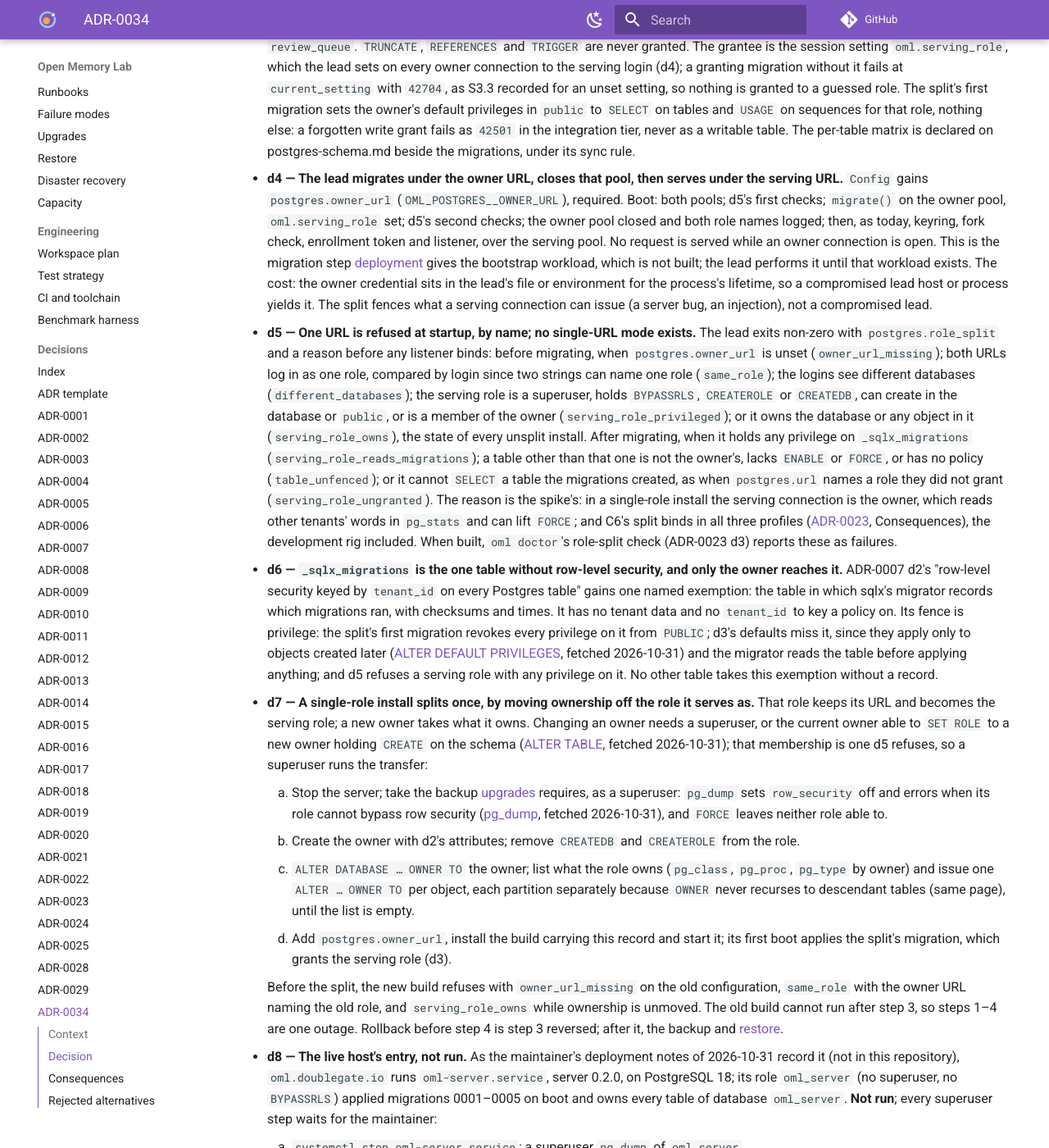
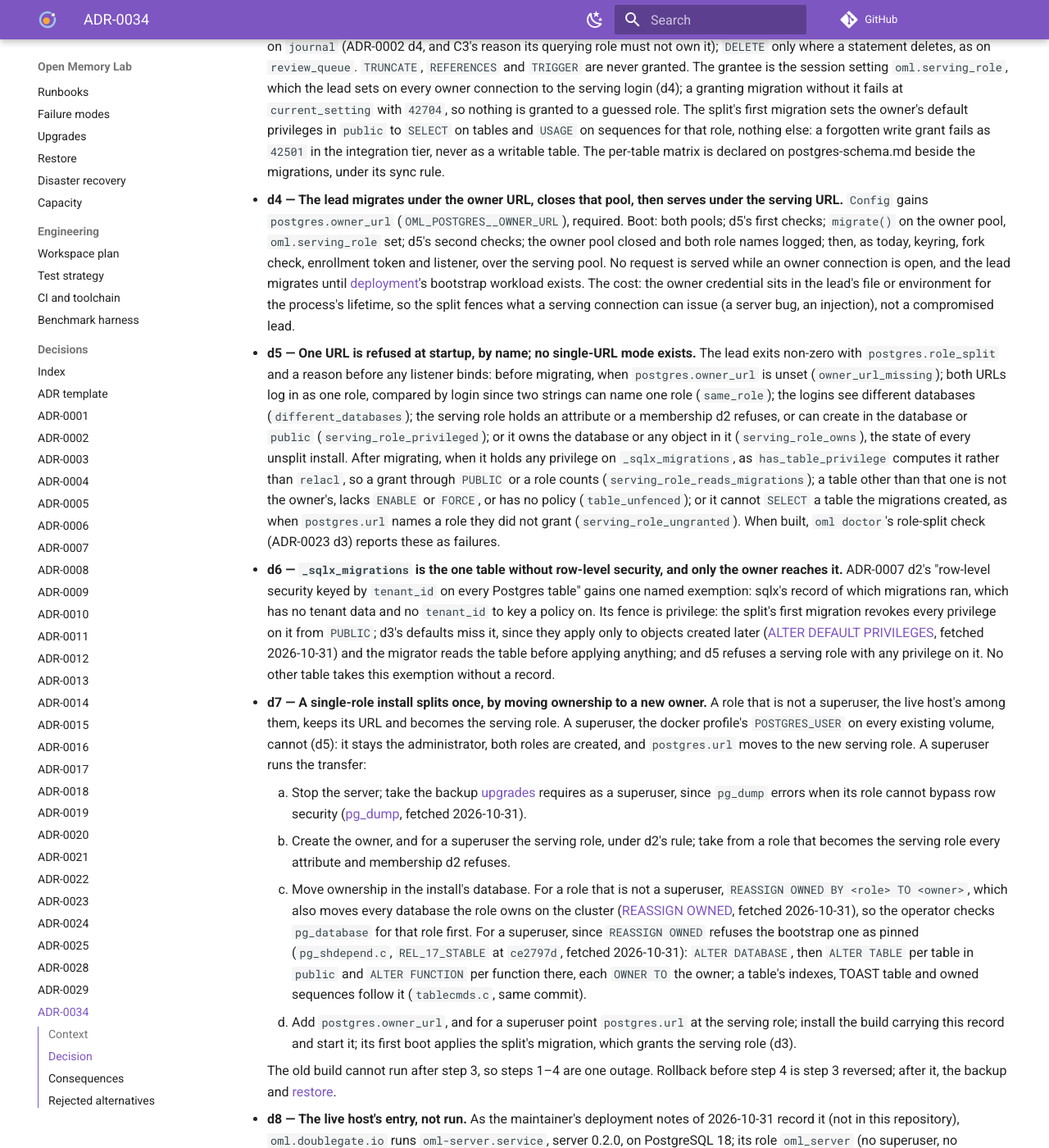
Before and after one commit to e8kor/open-memory-lab, an MkDocs documentation site: the page built from docs/adr/ADR-0034-the-lead-serves-as-a-role-that-owns-nothing.md, in a window 1280 px wide and 1400 px high, scrolled down 1308 px. Shown: the whole window at 82% size. Built offline with MkDocs 1.6.1 and Material for MkDocs 9.7.7, drawn with Linux system fonts in a browser that asks for light colours; comment, search, counter and statistics services are not loaded; some of the changed text lies outside the part shown.

Commit message:
ADR-0034 keeps both EXPLAIN estimate checks recorded and open, holds the serving role to LOGIN alone with no membership, moves ownership with REASSIGN OWNED or per table for a superuser such as the docker profile's, runs every Postgres suite through a minted role pair, and lands the split in one change whose check is CI's test, demo and compose jobs
Review of the proposal found that the record called RECORDED_FAILURES empty after the split while spike 3 at a7a5d08 keeps S3.4/owner/estimate and reads PostgreSQL's source as giving the serving role the same leaking estimate, so its checks and FR-44's exit could not be met; that its role fence missed REPLICATION and predefined-role membership; that its per-object ALTER OWNER procedure fails on linked sequences, indexes, row types and the bootstrap superuser; that its build steps could not land separately; and that the existing suites, the docker profile and the PoC instructions had no path. The maintainer's decisions of 2026-10-31 stand: FORCE fences table reads, the split fences pg_stats and DDL, and _sqlx_migrations is ADR-0007 d2's one exemption.

```diff
--- a/docs/adr/ADR-0034-the-lead-serves-as-a-role-that-owns-nothing.md
+++ b/docs/adr/ADR-0034-the-lead-serves-as-a-role-that-owns-nothing.md
@@ -27,7 +27,7 @@
 - The split is not built. `oml-server-lead` connects one `PgStore` to `postgres.url`, runs
   `migrate()` on it and serves over the same pool (`crates/bins/oml-server-lead/src/main.rs`); its
   `Config` has no `postgres.owner_url`, the key [configuration](../operations/configuration.md)
-  declares. A v0.2.0 lead left its one role owning all 12 tables of a throwaway database.
+  declares.
 - sqlx's migrator creates `_sqlx_migrations` with no row-level security and no policy. It holds no
   tenant data and no `tenant_id`, and ADR-0007 d2 exempts no table.
 
@@ -36,22 +36,25 @@
 
 ## Decision
 
-- **d1 — `FORCE` fences table reads; the split fences statistics and DDL.** `FORCE` stays on every
+- **d1 — `FORCE` fences table reads; the split fences `pg_stats` and DDL.** `FORCE` stays on every
   table but `_sqlx_migrations` (d6) and is held to what S3.1 showed: the owner's table reads are
   filtered. The owner's `pg_stats` view and DDL are kept from workloads by d2–d5, since no
-  request is served as the owner. ADR-0007 d2 needs no amendment for this; security.md's wording
-  changes at acceptance (Consequences). Not closed here: catalog statistics outside `pg_stats`,
-  such as row estimates and `pg_class.reltuples`, which S3.4 sent to M6's security pass.
+  request is served as the owner. Not closed here: EXPLAIN's row estimate, which follows the same
+  statistics for every role the policy binds (S3.4's reading of PostgreSQL's source, unmeasured
+  for the serving role until `rls-spike` runs), so no split closes it; it stays the spike's open
+  finding against ADR-0007 d4 and security.md's STRIDE row, ADR amendment needed, awaiting the
+  maintainer (d10). Nor `pg_class.reltuples`, an S3.4 observation for M6.
 
 - **d2 — Two roles: an owner that owns everything, a serving role that owns nothing.** The operator
   names them; this repository's payloads call them `oml_owner` and `oml_server`, the name
-  [postgres-schema](../data/postgres-schema.md) already gives the server's role. Neither is a
-  superuser or holds `BYPASSRLS`, `CREATEROLE` or `CREATEDB`. The **owner** logs in through
-  `postgres.owner_url`, owns the database, everything in `public` and `_sqlx_migrations`, and runs
-  every migration. The **serving role** logs in through `postgres.url`; it owns nothing, is not a
-  member of the owner, has no `CREATE` on the database or on `public`, and holds `CONNECT`, `USAGE`
-  on `public` and d3's table privileges only. The server reads no role name from configuration:
-  each is the `current_user` of its URL's login.
+  [postgres-schema](../data/postgres-schema.md) already gives the server's role. Each holds no
+  attribute but `LOGIN`: `rolsuper`, `rolcreatedb`, `rolcreaterole`, `rolreplication` and
+  `rolbypassrls` are all false. The **owner** logs in through `postgres.owner_url`, owns the
+  database, everything in `public` and `_sqlx_migrations`, and runs every migration. The **serving
+  role** logs in through `postgres.url`; it owns nothing, is a member of no role (no
+  `pg_auth_members` row has it as `member`), has no `CREATE` on the database or on `public`, and
+  holds `CONNECT`, `USAGE` on `public` and d3's table privileges only. The server reads no role
+  name from configuration: each is the `current_user` of its URL's login.
 
 - **d3 — The serving role holds only the DML its statements use; a new table is read-only to it
   until its migration names its writes.** The migration that creates a table grants, in the same
@@ -60,10 +63,10 @@
   statement deletes, as on `review_queue`. `TRUNCATE`, `REFERENCES` and `TRIGGER` are never
   granted. The grantee is the session setting `oml.serving_role`, which the lead sets on every
   owner connection to the serving login (d4); a granting migration without it fails at
-  `current_setting` with `42704`, as S3.3 recorded for an unset setting, so nothing is granted to
-  a guessed role. The split's first migration sets the owner's default privileges in `public` to
-  `SELECT` on tables and `USAGE` on sequences for that role, nothing else: a forgotten write grant
-  fails as `42501` in the integration tier, never as a writable table. The per-table matrix is
+  `current_setting` with `42704`, so nothing is granted to a guessed role. The split's first
+  migration sets the owner's default privileges in `public` to `SELECT` on tables and `USAGE` on
+  sequences for that role, nothing else: a forgotten write grant fails as `42501` in the
+  integration tier, never as a writable table. The per-table matrix is
   declared on postgres-schema.md beside the migrations, under its sync rule.
 
 - **d4 — The lead migrates under the owner URL, closes that pool, then serves under the serving
@@ -71,59 +74,59 @@
   pools; d5's first checks; `migrate()` on the owner pool, `oml.serving_role` set; d5's second
   checks; the owner pool closed and both role names logged; then, as today, keyring, fork check,
   enrollment token and listener, over the serving pool. No request is served while an owner
-  connection is open. This is the migration step [deployment](../operations/deployment.md) gives
-  the bootstrap workload, which is not built; the lead performs it until that workload exists. The
-  cost: the owner credential sits in the lead's file or environment for the process's lifetime,
-  so a compromised lead host or process yields it. The split fences what a serving connection can
-  issue (a server bug, an injection), not a compromised lead.
+  connection is open, and the lead migrates until [deployment](../operations/deployment.md)'s
+  bootstrap workload exists. The cost: the owner credential sits in the lead's file or
+  environment for the process's lifetime, so the split fences what a serving connection can issue
+  (a server bug, an injection), not a compromised lead.
 
 - **d5 — One URL is refused at startup, by name; no single-URL mode exists.** The lead exits
   non-zero with `postgres.role_split` and a reason before any listener binds: before migrating,
   when `postgres.owner_url` is unset (`owner_url_missing`); both URLs log in as one role,
   compared by login since two strings can name one role (`same_role`); the logins see different
-  databases (`different_databases`); the serving role is a superuser, holds `BYPASSRLS`,
-  `CREATEROLE` or `CREATEDB`, can create in the database or `public`, or is a member of the owner
-  (`serving_role_privileged`); or it owns the
+  databases (`different_databases`); the serving role holds an attribute or a membership d2
+  refuses, or can create in the database or `public` (`serving_role_privileged`); or it owns the
   database or any object in it (`serving_role_owns`), the state of every unsplit install. After
-  migrating, when it holds any privilege on `_sqlx_migrations` (`serving_role_reads_migrations`);
-  a table other than that one is not the owner's, lacks `ENABLE` or `FORCE`, or has no policy
-  (`table_unfenced`); or it cannot `SELECT` a table the migrations created, as when `postgres.url`
-  names a role they did not grant (`serving_role_ungranted`). The reason is the spike's: in a
-  single-role install the serving connection is the owner, which reads other tenants' words in
-  `pg_stats` and can lift `FORCE`; and C6's split binds in all three profiles
-  ([ADR-0023](ADR-0023-install-profiles-and-cluster-mode.md), Consequences), the development rig
-  included. When built, `oml doctor`'s role-split check (ADR-0023 d3) reports these as failures.
+  migrating, when it holds any privilege on `_sqlx_migrations`, as `has_table_privilege` computes
+  it rather than `relacl`, so a grant through `PUBLIC` or a role counts
+  (`serving_role_reads_migrations`); a table other than that one is not the owner's, lacks
+  `ENABLE` or `FORCE`, or has no policy (`table_unfenced`); or it cannot `SELECT` a table the
+  migrations created, as when `postgres.url` names a role they did not grant
+  (`serving_role_ungranted`). When built, `oml doctor`'s
+  role-split check (ADR-0023 d3) reports these as failures.
 
 - **d6 — `_sqlx_migrations` is the one table without row-level security, and only the owner
   reaches it.** ADR-0007 d2's "row-level security keyed by `tenant_id` on every Postgres table"
-  gains one named exemption: the table in which sqlx's migrator records which migrations ran, with
-  checksums and times. It has no tenant data and no `tenant_id` to key a policy on. Its fence is
-  privilege: the split's first migration revokes every privilege on it from `PUBLIC`; d3's
-  defaults miss it, since they apply only to objects created later
-  ([ALTER DEFAULT PRIVILEGES](https://www.postgresql.org/docs/17/sql-alterdefaultprivileges.html),
+  gains one named exemption: sqlx's record of which migrations ran, which has no tenant data and
+  no `tenant_id` to key a policy on. Its fence is privilege: the split's first migration revokes
+  every privilege on it from `PUBLIC`; d3's defaults miss it, since they apply only to objects
+  created later ([ALTER DEFAULT PRIVILEGES](https://www.postgresql.org/docs/17/sql-alterdefaultprivileges.html),
   fetched 2026-10-31) and the migrator reads the table before applying anything; and d5 refuses a
   serving role with any privilege on it. No other table takes this exemption without a record.
 
-- **d7 — A single-role install splits once, by moving ownership off the role it serves as.** That
-  role keeps its URL and becomes the serving role; a new owner takes what it owns. Changing an
-  owner needs a superuser, or the current owner able to `SET ROLE` to a new owner holding `CREATE`
-  on the schema ([ALTER TABLE](https://www.postgresql.org/docs/17/sql-altertable.html), fetched
-  2026-10-31); that membership is one d5 refuses, so a superuser runs the transfer:
-    1. Stop the server; take the backup [upgrades](../operations/upgrades.md) requires, as a
-       superuser: `pg_dump` sets `row_security` off and errors when its role cannot bypass row
-       security ([pg_dump](https://www.postgresql.org/docs/17/app-pgdump.html), fetched
-       2026-10-31), and `FORCE` leaves neither role able to.
-    2. Create the owner with d2's attributes; remove `CREATEDB` and `CREATEROLE` from the role.
-    3. `ALTER DATABASE … OWNER TO` the owner; list what the role owns (`pg_class`, `pg_proc`,
-       `pg_type` by owner) and issue one `ALTER … OWNER TO` per object, each partition separately
-       because `OWNER` never recurses to descendant tables (same page), until the list is empty.
-    4. Add `postgres.owner_url`, install the build carrying this record and start it; its first
-       boot applies the split's migration, which grants the serving role (d3).
+- **d7 — A single-role install splits once, by moving ownership to a new owner.** A role that is
+  not a superuser, the live host's among them, keeps its URL and becomes the serving role. A
+  superuser, the docker profile's `POSTGRES_USER` on every existing volume, cannot (d5): it stays
+  the administrator, both roles are created, and `postgres.url` moves to the new serving role. A
+  superuser runs the transfer:
+    1. Stop the server; take the backup [upgrades](../operations/upgrades.md) requires as a
+       superuser, since `pg_dump` errors when its role cannot bypass row security
+       ([pg_dump](https://www.postgresql.org/docs/17/app-pgdump.html), fetched 2026-10-31).
+    2. Create the owner, and for a superuser the serving role, under d2's rule; take from a role
+       that becomes the serving role every attribute and membership d2 refuses.
+    3. Move ownership in the install's database. For a role that is not a superuser, `REASSIGN
+       OWNED BY <role> TO <owner>`, which also moves every database the role owns on the cluster
+       ([REASSIGN OWNED](https://www.postgresql.org/docs/17/sql-reassign-owned.html), fetched
+       2026-10-31), so the operator checks `pg_database` for that role first. For a superuser,
+       since `REASSIGN OWNED` refuses the bootstrap one as pinned (`pg_shdepend.c`,
+       `REL_17_STABLE` at `ce2797d`, fetched 2026-10-31): `ALTER DATABASE`, then `ALTER TABLE`
+       per table in `public` and `ALTER FUNCTION` per function there, each `OWNER TO` the owner;
+       a table's indexes, TOAST table and owned sequences follow it (`tablecmds.c`, same commit).
+    4. Add `postgres.owner_url`, and for a superuser point `postgres.url` at the serving role;
+       install the build carrying this record and start it; its first boot applies the split's
+       migration, which grants the serving role (d3).
 
-    Before the split, the new build refuses with `owner_url_missing` on the old configuration,
-    `same_role` with the owner URL naming the old role, and `serving_role_owns` while ownership is
-    unmoved. The old build cannot run after step 3, so steps 1–4 are one outage. Rollback before
-    step 4 is step 3 reversed; after it, the backup and [restore](../operations/restore.md).
+    The old build cannot run after step 3, so steps 1–4 are one outage. Rollback before step 4 is
+    step 3 reversed; after it, the backup and [restore](../operations/restore.md).
 
 - **d8 — The live host's entry, not run.** As the maintainer's deployment notes of 2026-10-31
   record it (not in this repository), `oml.doublegate.io` runs `oml-server.service`, server 0.2.0,
@@ -132,24 +135,23 @@
   step waits for the maintainer:
     1. `systemctl stop oml-server.service`; a superuser `pg_dump` of `oml_server`.
     2. In `sudo -u postgres psql -d oml_server`, once no role `oml_owner` exists: `CREATE ROLE
-       oml_owner LOGIN PASSWORD … NOSUPERUSER NOBYPASSRLS NOCREATEDB NOCREATEROLE`; `ALTER ROLE
-       oml_server NOCREATEDB NOCREATEROLE`; `ALTER DATABASE oml_server OWNER TO oml_owner`; d7
-       step 3 until `oml_server` owns nothing.
+       oml_owner LOGIN PASSWORD …`; d7 step 2 for `oml_server`; d7 step 3, after `pg_database`
+       shows which of the host's other databases `oml_server` owns.
     3. Add `OML_POSTGRES__OWNER_URL` for `oml_owner` to `/etc/oml/oml.env`, readable by the unit's
-       user (d4's cost here); `OML_POSTGRES__URL` stays on `oml_server`.
+       user; `OML_POSTGRES__URL` stays on `oml_server`.
     4. Install the cosign-verified release carrying this record; start the unit; expect both role
-       names in the log and `/readyz` 200; confirm with the spike's catalog query that every table
-       but `_sqlx_migrations` is `oml_owner`'s and `oml_server` holds no privilege on that one.
-       Record the date and output here.
+       names in the log and `/readyz` 200, which d5 allows only over a split database. Record the
+       date and output here.
 
-- **d9 — The checks that close it.** Rust integration tests on the pinned
-  `pgvector/pgvector:pg17` in CI's `cargo test (Postgres)` job, whose superuser mints a uniquely
-  named role pair per test database; a test whose role cannot create roles reports not run, and
-  CI fails on not run, as the spike's `--require-all` does:
+- **d9 — The checks that close it.** Every Postgres suite, the existing ones included, migrates
+  through the owner login of a uniquely named role pair minted for its database, with
+  `oml.serving_role` set, and runs its assertions over the serving login. CI's `cargo test
+  (Postgres)` job mints it as the superuser of the pinned `pgvector/pgvector:pg17`; a suite whose
+  role cannot create roles reports not run, which fails CI, as the spike's `--require-all` does:
     - the serving role reading `pg_stats` of a tenant table sees nothing of another tenant (two
       tenants seeded and analysed; the control, the owner's view, must show tenant B's lexemes);
-    - the serving role cannot `ALTER` or `DROP` a table, lift `FORCE` or create a table (`42501`);
-    - the serving role has no privilege on `_sqlx_migrations`;
+    - the serving role cannot `ALTER` or `DROP` a table, lift `FORCE` or create a table (`42501`),
+      and has no privilege on `_sqlx_migrations`;
     - a boot with the serving URL equal to the owner URL exits with `postgres.role_split`
       (`same_role`) and binds no listener, as do one with no owner URL (`owner_url_missing`) and
       one over an unsplit database (`serving_role_owns`);
@@ -157,37 +159,40 @@
     - a table a migration adds is readable by the serving role and refuses its `INSERT` until a
       migration grants it.
 
-- **d10 — `rls-spike` runs with the split, and its owner expectations move to the serving
+- **d10 — `rls-spike` runs with the split, and its `pg_stats` expectations move to the serving
   role.** In `testing/spikes/rls/spike_rls.py` (on `feat/m0-spikes`) the service role takes its
   privileges from the migrations through `oml.serving_role`, not the harness's own `GRANT` over
   every table. S3.1 keeps its owner checks of table reads, all `FORCE` is held to, and its
-  `pg_stats` check becomes an observation. S3.4's verdict is the serving role's,
-  `S3.4/service/pg_stats` included, with the owner's `pg_stats` leak as its control, which must leak.
-  `S3.1/owner/pg_stats` and `S3.4/owner/pg_stats` leave `RECORDED_FAILURES`, which is then empty,
-  and S3.2 gains the serving role's refused `ALTER TABLE` and `DROP TABLE`. If the serving role's
-  `pg_stats` check fails on pg17, d1's reading fails, and the finding returns to the maintainer as
-  ADR amendment needed.
+  `pg_stats` check becomes an observation; S3.4's `pg_stats` verdict is the serving role's
+  (`S3.4/service/pg_stats`), with the owner's leak as its control, which must leak.
+  `S3.1/owner/pg_stats` and `S3.4/owner/pg_stats` leave `RECORDED_FAILURES`. `S3.4/owner/estimate`
+  stays on it and `S3.4/service/estimate` joins it, both pointing to `spike-3-rls.md#s34` and open
+  against ADR-0007 d4; this record does not close them (d1). S3.2 gains the serving role's refused
+  `ALTER TABLE` and `DROP TABLE`. If `S3.4/service/pg_stats` fails on pg17, d1's reading fails, and
+  the finding returns to the maintainer as ADR amendment needed.
 
 - **d11 — The build lands after iteration 3, in dependency order, each step closed by a check.**
     1. `feat/iteration-3` (the rewrite of `crates/` and `migrations/`) and `feat/m0-spikes` merge.
-       Check: `rls-spike` green on `main`, findings as recorded.
-    2. The split's migration, numbered after iteration 3's last: `REVOKE ALL ON _sqlx_migrations
-       FROM PUBLIC`, `REVOKE CREATE ON SCHEMA public FROM PUBLIC`, each table's privileges, d3's
-       defaults; with it, postgres-schema.md's matrix and journal sketch and d10's harness change.
-       Check: `rls-spike` green, `RECORDED_FAILURES` empty.
-    3. `oml-pg`: an owner connection that sets `oml.serving_role`, `migrate()` on it, and d5's
-       checks returning the reason. Check: d9's catalog tests.
-    4. `oml-server-lead`: `postgres.owner_url` and d4's boot order. Check: d9's boot tests.
-    5. Payloads: a Postgres init script in `docker-compose.yml` creating both roles, both URLs on
-       `oml-server`; `scripts/poc-demo.sh`, `scripts/quickstart.sh`, CI's demo job, the
-       Dockerfile's migrate-on-boot comment; a second Secret key in the proposed ADR-0033's chart
-       if it has landed. Check: CI's demo and quickstart jobs green.
-    6. A release, then d8. Check: FR-44's exit criterion.
+       Check: `rls-spike`'s first pg17 run, its result recorded on `spike-3-rls.md`.
+    2. The split, in one landing: its migration, after iteration 3's last (`REVOKE ALL ON
+       _sqlx_migrations FROM PUBLIC`, `REVOKE CREATE ON SCHEMA public FROM PUBLIC`, each table's
+       privileges, d3's defaults), postgres-schema.md's matrix and journal sketch, d10's harness
+       change; `oml-pg`'s owner connection setting `oml.serving_role`, `migrate()` on it and d5's
+       checks; `oml-server-lead`'s `postgres.owner_url` and d4's boot order; d9's suites; a
+       Postgres init script in `docker-compose.yml` creating both roles, both URLs on `oml-server`;
+       `scripts/poc-demo.sh` minting a uniquely named role pair per run, as the harness does; CI's
+       demo job; README's "Running the PoC", needing a role that can create roles, both URLs on
+       its commands; the Dockerfile's migrate-on-boot comment; a second Secret key in the proposed
+       ADR-0033's chart if it has landed. Check: d9's tests, `rls-spike` green with
+       `RECORDED_FAILURES` holding only the two estimate checks, and CI's `cargo test (Postgres)`,
+       `demo and quickstart` and `docker profile` jobs green.
+    3. A release, then d8. Check: FR-44's exit criterion.
 
 ## Consequences
 
-- **FR-44 opens** on the [roadmap](../product/roadmap.md), marked proposed; it closes when d9 and
-  `rls-spike` with the split pass in CI on pg17 and d8 has run.
+- **FR-44 opens** on the [roadmap](../product/roadmap.md), marked proposed; it closes when d9's
+  tests and `rls-spike`'s serving-role `pg_stats` and DDL checks pass in CI on pg17 and d8 has
+  run. The estimate checks stay open (d1, d10).
 - **On acceptance, and not before:** ADR-0007's Status line gains `amended by ADR-0034`, its d2
   text kept as history ([status lifecycle](index.md#status-lifecycle)). security.md's tenancy
   paragraph is reworded: `FORCE` binds an owner's table reads, not its `pg_stats` view or DDL; the
@@ -198,7 +203,7 @@
   postgres-schema.md, the critical path's S3.1 row and the register's D6 cell.
 - **Costs:** the owner credential in the lead's configuration (d4); one outage per single-role
   install (d7); every new table's migration names its writes (d3); a second credential in every
-  install, the development rig's included (d5).
+  install, the development rig's included (d5); a demo role that can create roles (d11).
 - **Unverified until `rls-spike` runs on pg17:** that the serving role's `pg_stats` shows nothing
   of another tenant (d10).
 - **No surface change:** no HTTP operation, error code or event type, so `info.version` stays
@@ -211,8 +216,8 @@
 |---|---|
 | **One role, `FORCE` as the whole fence** | S3.1: `FORCE` filters neither the owner's `pg_stats` nor its DDL, so the serving connection of such an install can do both. |
 | **A development mode accepting one URL, with a warning on `/readyz` or in `oml doctor`** | ADR-0023 binds C6's split in all three profiles and keeps the binaries profile-blind, with no `--profile` flag (d8); a mode relaxing C6 is that flag. A warning leaves the leak on where installs start, to save one role in an init script. |
-| **Default privileges granting every DML verb** | A table that must not change stays writable until a migration remembers to revoke; read-only by default makes a forgotten grant an error. |
 | **Fixed role names in the migrations** | Roles are cluster-wide: the maintainer's host runs the live database beside throwaway test databases on one cluster, and fixed names would give them all one serving role. |
 | **Row-level security on `_sqlx_migrations`** | No `tenant_id` to key a policy on; a policy keyed on the role restates the privilege fence, and under `FORCE` binds the migrator's own reads. |
 | **A migrate-only invocation, so the serving process never holds the owner URL** | That is the bootstrap workload [deployment](../operations/deployment.md) designs, with the standalone migrate verb of FR-28; it changes every payload's upgrade step and is its own change, which removes d4's cost. |
 | **Keeping the old role as owner and adding a new serving role** | No ownership moves, but the credential that has sat in the serving process all along keeps ownership, and `postgres.url` changes; d7 hands ownership to a fresh credential. |
+| **Recreating a docker volume (`docker compose down -v`) instead of moving its ownership** | It discards the install's memories and journal; d7's superuser case keeps them for one outage. |
```
Also changed, not shown: other parts of docs/adr/ADR-0034-the-lead-serves-as-a-role-that-owns-nothing.md (+1 -1 lines), docs/adr/index.md (+1 -1 lines), docs/changelog.md (+4 -3 lines), docs/product/roadmap.md (+1 -1 lines).
